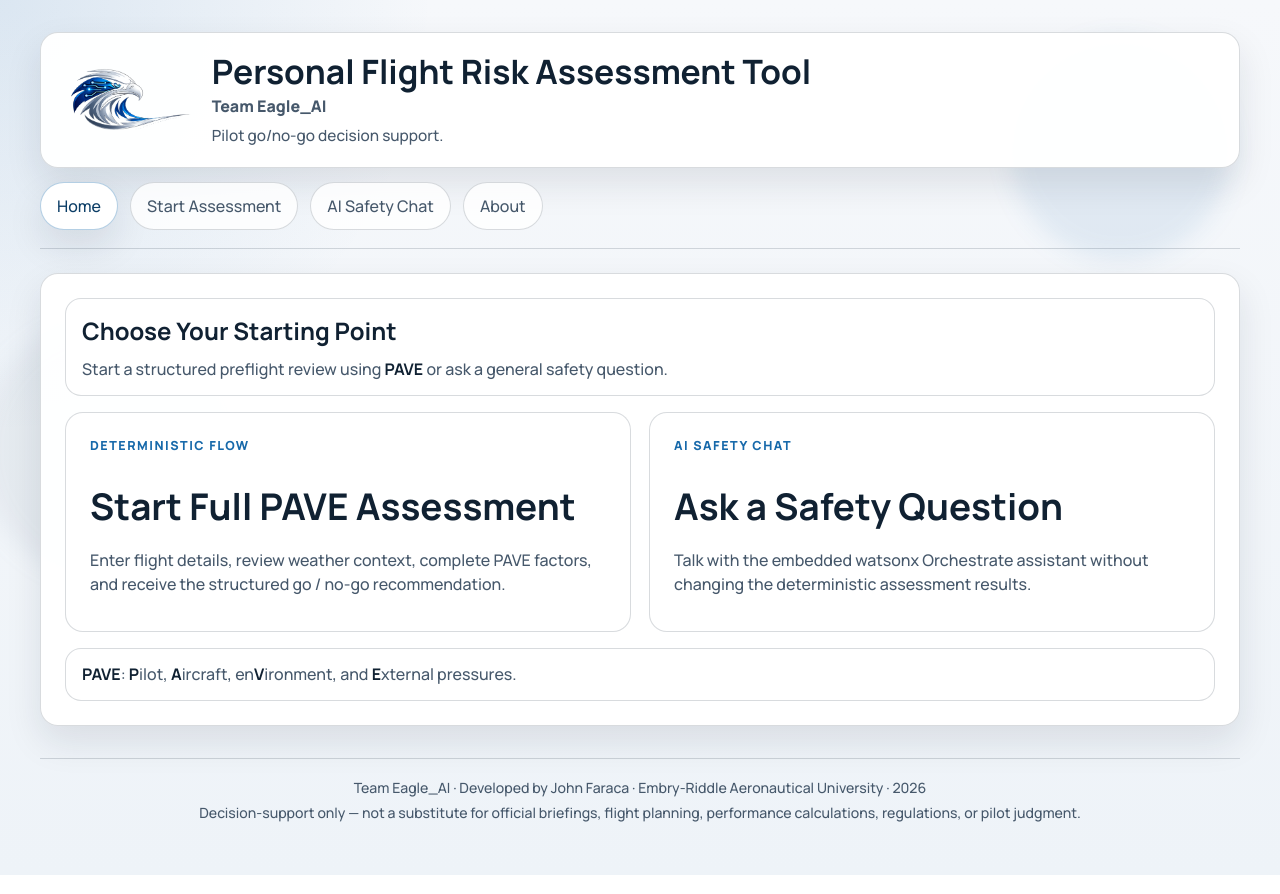
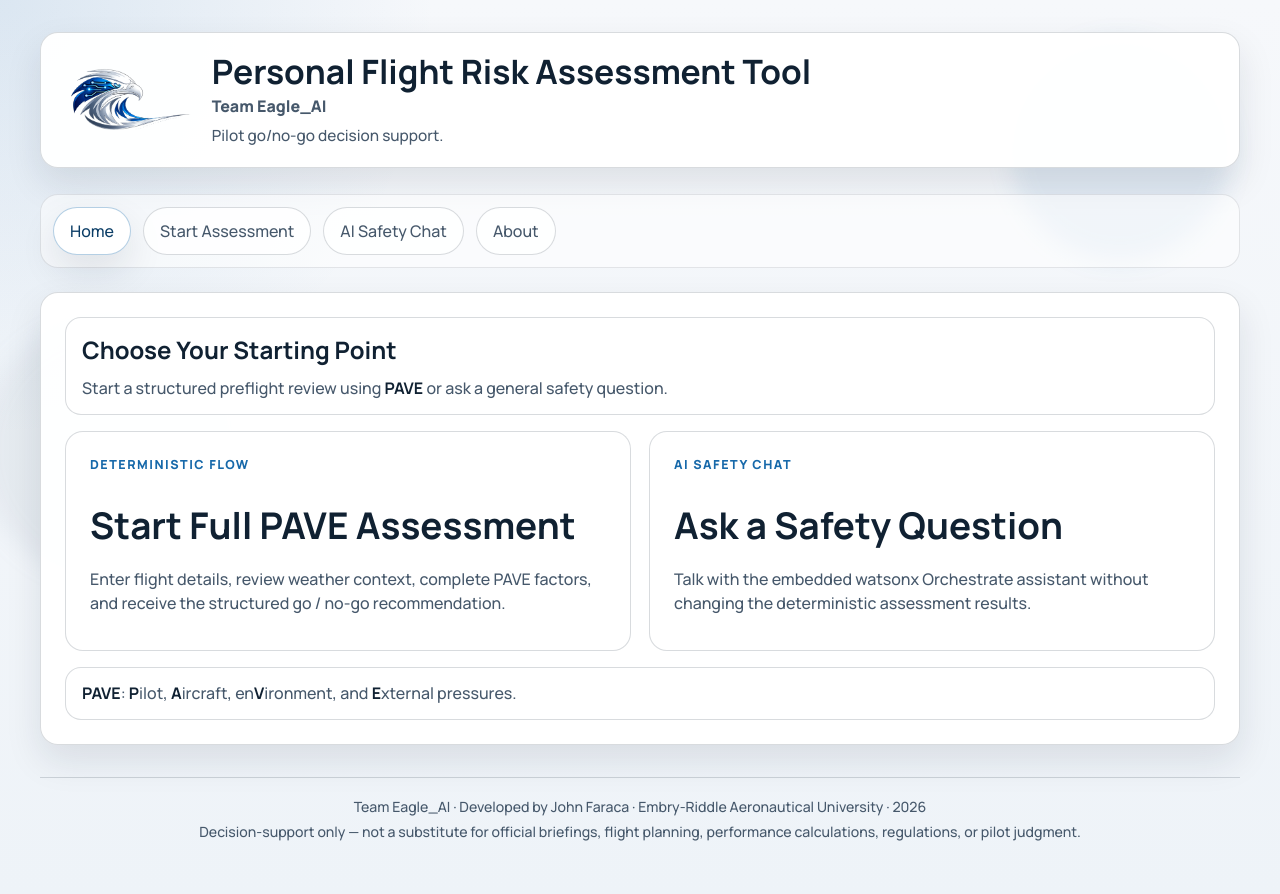
Before and after one commit to johnfaraca/personal-flight-risk-assessment-tool, a React (Vite) app: page / in a window 1280 px wide. Built offline with nearby package versions, Linux system fonts and the light colour scheme.

Commit message:
Add navigation card styling

```diff
--- a/src/components/AppShell.jsx
+++ b/src/components/AppShell.jsx
@@ -85,7 +85,7 @@ function AppShell() {
             </div>
           </div>
         ) : (
-          <nav className="step-nav app-nav" aria-label="App navigation">
+          <nav className="step-nav app-nav-card" aria-label="App navigation">
             {appNavItems.map((item) => (
               <NavLink
                 key={item.to}
--- a/src/styles.css
+++ b/src/styles.css
@@ -79,8 +79,6 @@ button {
   display: grid;
   gap: 14px;
   margin-bottom: 24px;
-  padding-bottom: 18px;
-  border-bottom: 1px solid var(--border);
 }
 
 .hero-card {
@@ -156,6 +154,14 @@ h1 {
   display: flex;
   gap: 12px;
   flex-wrap: wrap;
+}
+
+.app-nav-card {
+  padding: 0.75rem;
+  margin-top: 0.75rem;
+  border-radius: 18px;
+  border: 1px solid rgba(15, 23, 42, 0.1);
+  background: rgba(255, 255, 255, 0.55);
 }
 
 .step-pill {
```
